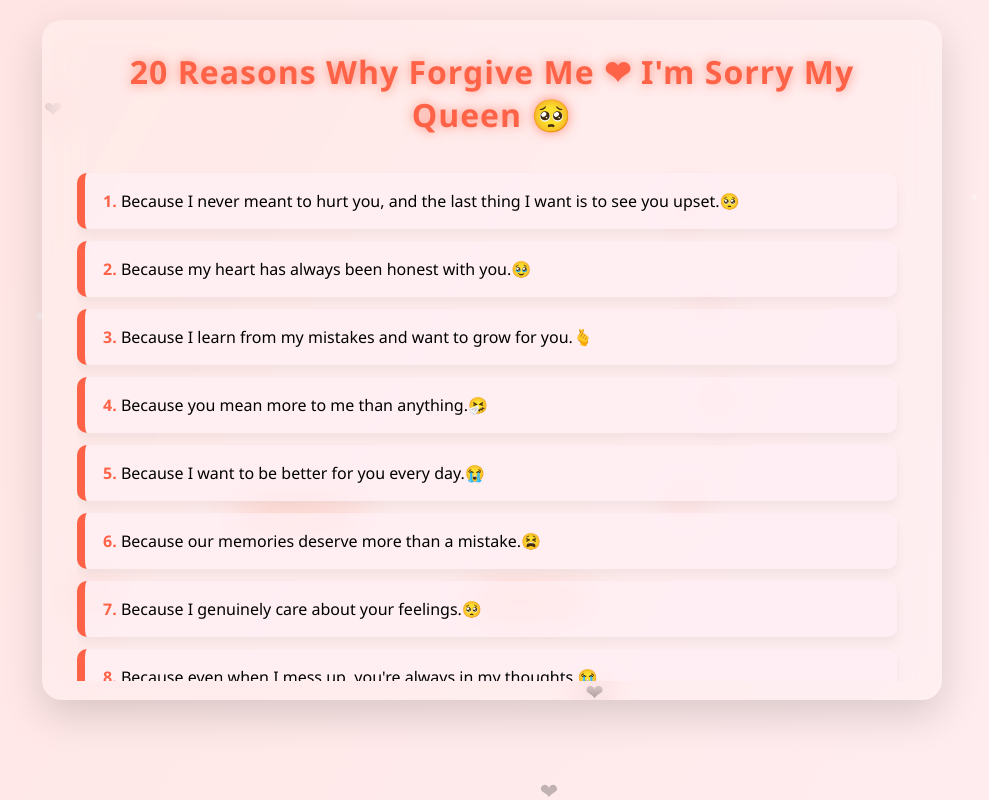
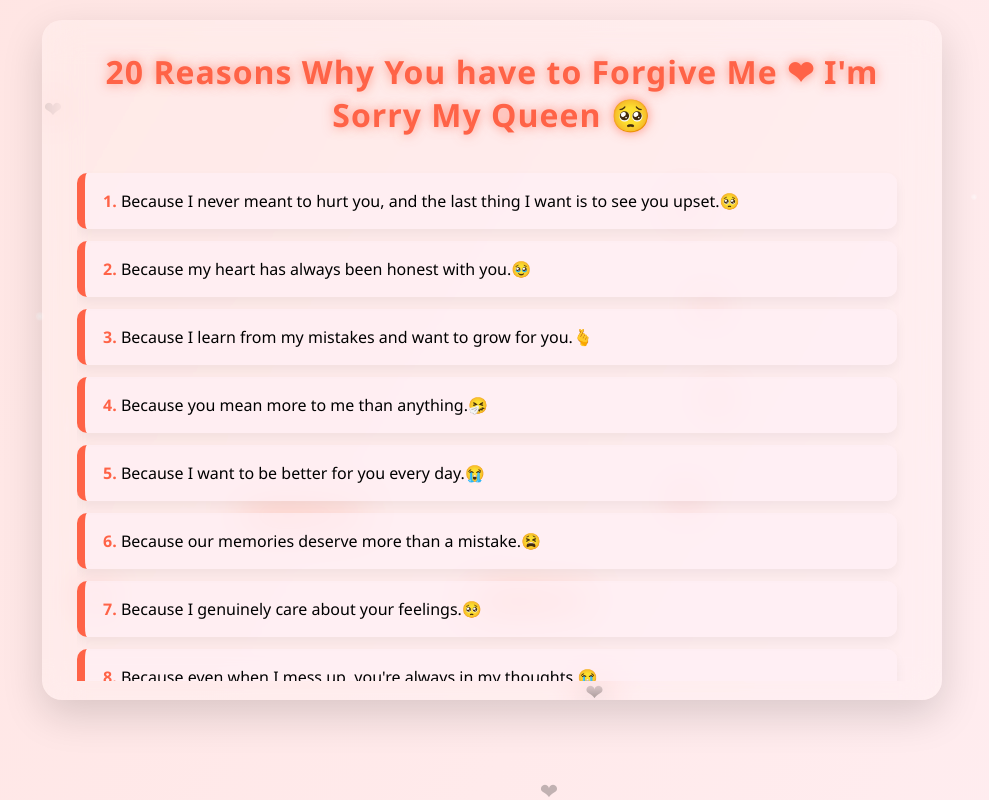
Before and after one commit to zohaibjabbar/i-sorry-my-queen, a plain HTML site: page index.html in a window 1280 px wide. Shown: the whole page, without its empty margins (148-1137 px from the left). Drawn offline with Linux system fonts and the light colour scheme.

Commit message:
Update index.html

```diff
--- a/index.html
+++ b/index.html
@@ -168,7 +168,7 @@
 <body>
 
   <div class="container">
-    <h1>20 Reasons Why Forgive Me ❤
+    <h1>20 Reasons Why You have to Forgive Me ❤
         I'm Sorry My Queen 🥺
     </h1>
     <div id="list-container"></div>
```
